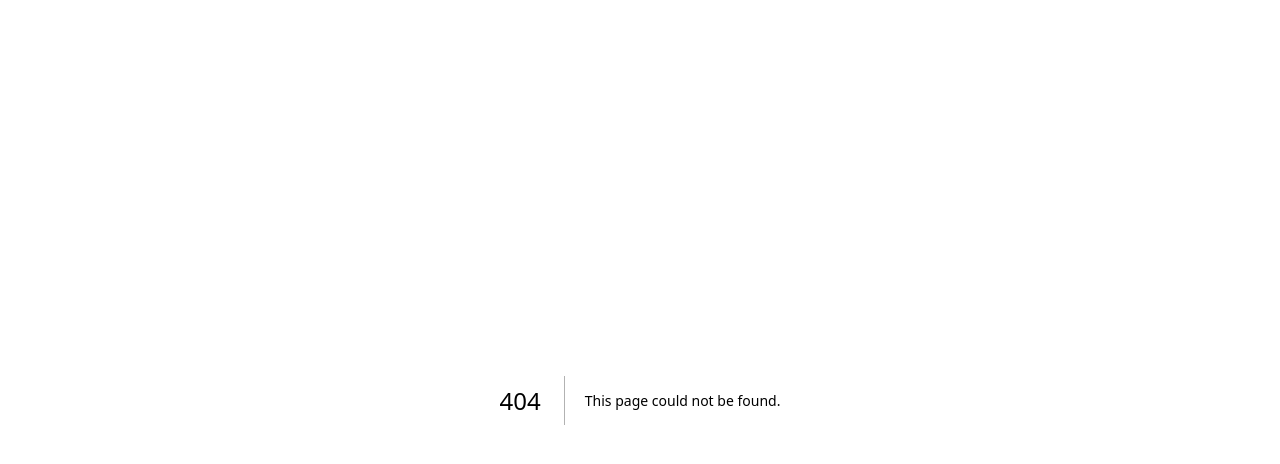
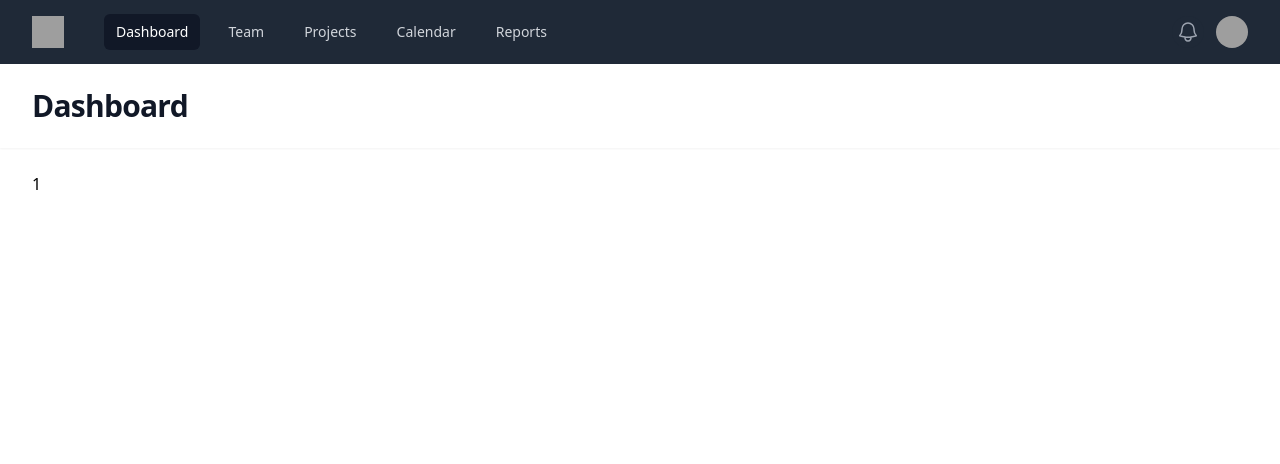
Before and after one commit to winstencoellins/sales-management-system, a Next.js app: page /dashboard/invoices/1 in a window 1280 px wide. Before the commit this address had no page. Shown: the top 464 px of the page. Built offline with nearby package versions, Linux system fonts and the light colour scheme; grey boxes are pictures that could not be loaded.

Commit message:
add: detail page for invoices and work order

```diff
--- /dev/null
+++ b/app/dashboard/invoices/[slug]/page.tsx
@@ -0,0 +1,9 @@
+export default async function InvoicesDetail({ params }: { params: Promise<{ slug: string }>}) {
+    const slug = (await params).slug
+
+    return (
+        <div>
+            {slug}
+        </div>
+    )
+}
--- a/app/dashboard/page.tsx
+++ b/app/dashboard/page.tsx
@@ -1,7 +1,12 @@
 export default function Dashboard() {
+
+
     return (
         <div>
-            This is the dashboard page
+            {/* Statistics Data Display */}
+            <div>
+
+            </div>
         </div>
     )
 }
--- /dev/null
+++ b/app/dashboard/work-orders/[slug]/page.tsx
@@ -0,0 +1,7 @@
+export default async function WorkOrdersDetail({ params }: { params: Promise<{ slug: string }>}) {
+    const slug = (await params).slug
+
+    return (
+        <h1>{slug}</h1>
+    )
+}
```
